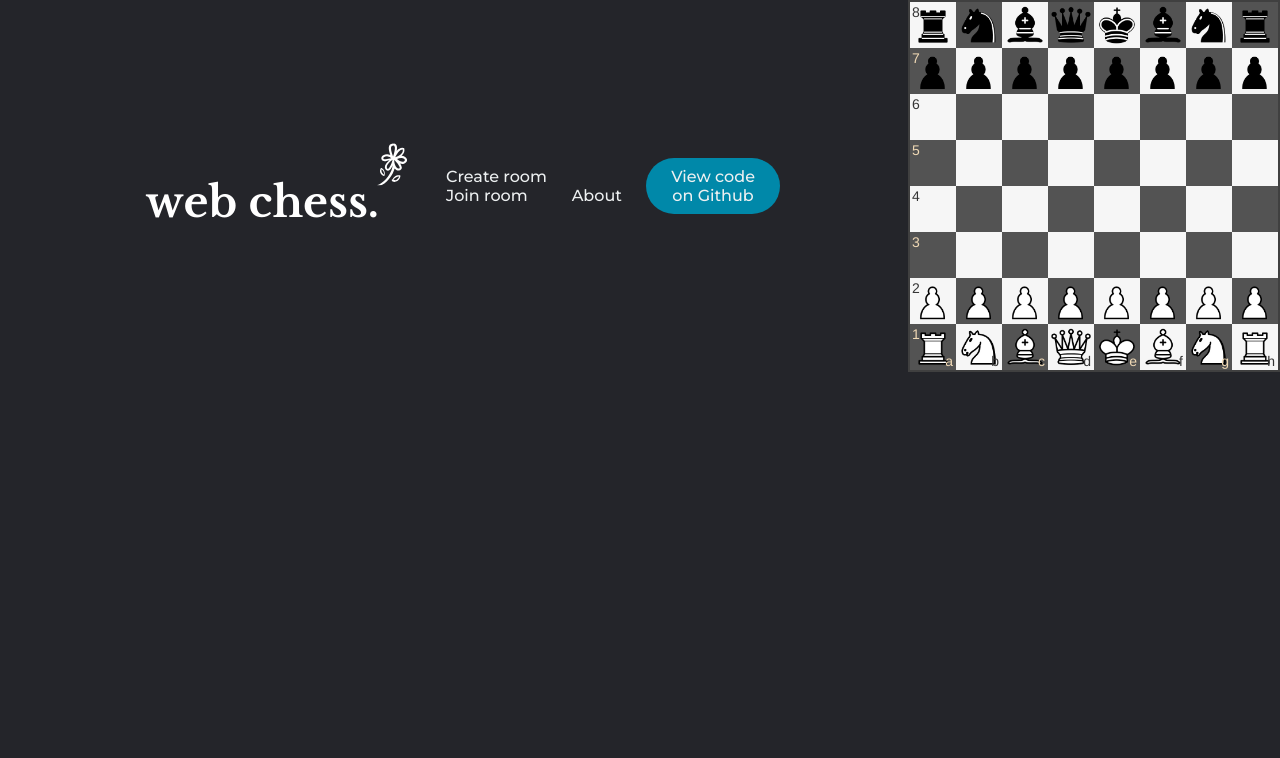
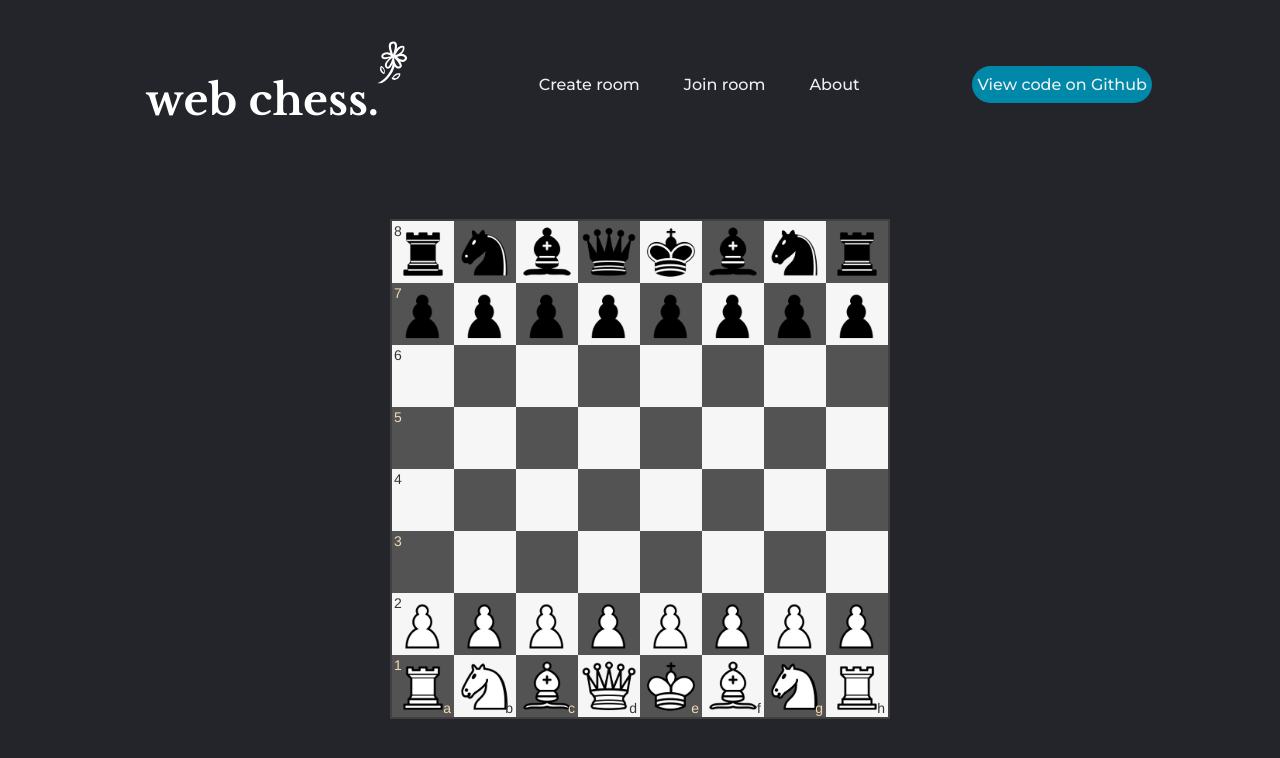
Before and after one commit to poulomi-g/Web-Chess-with-Socket.io, a website: page public/default.html in a window 1280 px wide. Drawn offline with nearby package versions, Linux system fonts and the light colour scheme; no server answers.

Commit message:
Fixed spacing

```diff
--- a/public/default.css
+++ b/public/default.css
@@ -4,13 +4,8 @@
     box-sizing: border-box;
     margin: 0;
     padding: 0;
-}
 
-body {
-    overflow-y: auto;
-    display: flex;
-    align-items: center;
-    justify-content: center;
+
 }
 
 li, a, button {
@@ -26,7 +21,6 @@ header {
     justify-content: space-between;
     align-items: center;
     padding: 30px 10%;
-    float: left;
 }
 
 .logo {
@@ -44,15 +38,14 @@ header {
 
 .nav_links li a {
     transition: all 0.3s ease 0s;
-
 }
 
 .nav_links li a:hover {
-    color: #0088a9
+    color: #0088a9;
 }
 
 button {
-    padding: 9px 25px;
+    padding: 9px 5px;
     background-color: rgba(0, 136, 169, 1);
     border: none;
     border-radius: 50px;
@@ -66,5 +59,7 @@ button:hover {
 
 #gameBoard {
     width: 500px;
-    float: left;
+    margin-left: auto;
+    margin-right: auto;
+    padding-top: 50px;
 }
--- a/public/default.html
+++ b/public/default.html
@@ -20,8 +20,8 @@
         <a class="cta" href='#'><button>View code on Github</button></a>
     </header>
 
+    <div id='gameBoard'></div>
 
-    <div id='gameBoard'></div>
     <script src="lib/chess.min.js"></script>
     <script src="lib/chessboard-0.3.0.min.js"></script>
     <script src="lib/jquery-1.11.1.js"></script>
```
